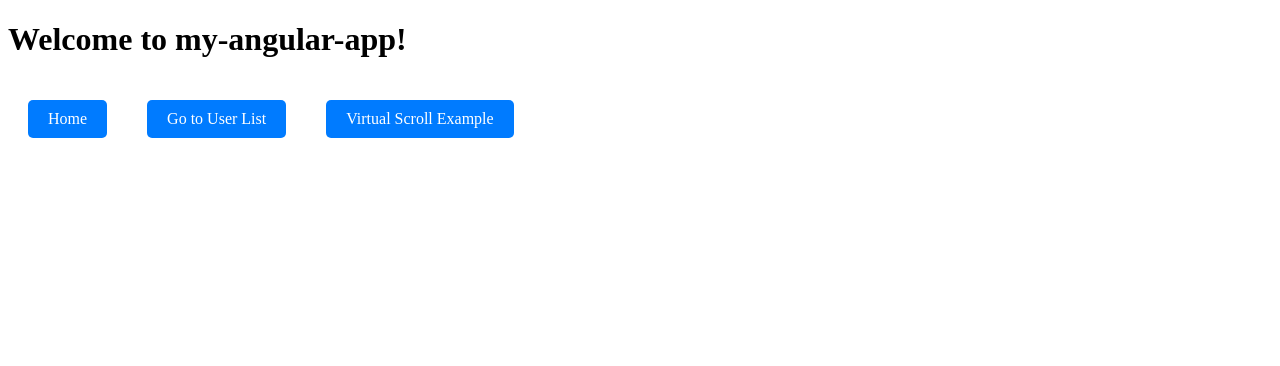
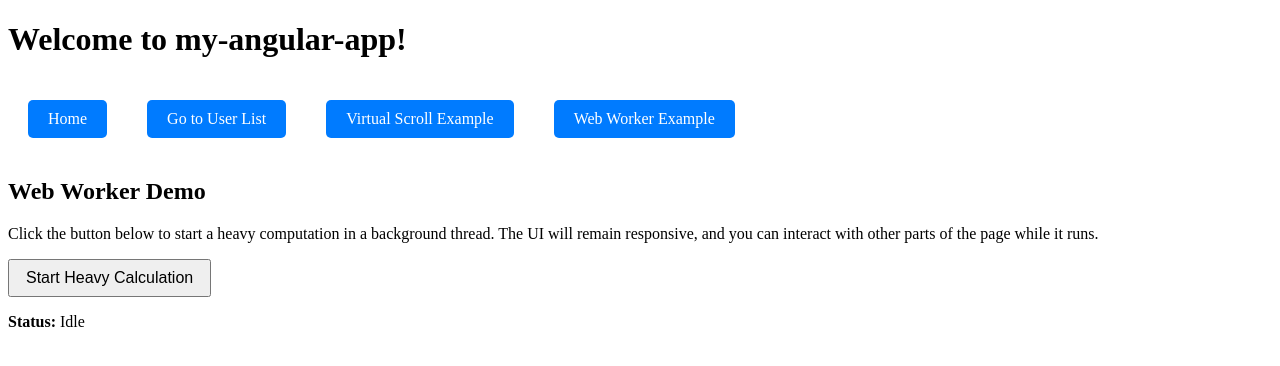
Before and after one commit to rohansolse/2025-angular-interview, an Angular app: page /worker-demo in a window 1280 px wide. Before the commit this address led to /. Shown: the top 366 px of the page. Built offline with nearby package versions, Linux system fonts and the light colour scheme.

Commit message:
workers implemented

```diff
--- a/angular.json
+++ b/angular.json
@@ -34,7 +34,8 @@
             "outputMode": "server",
             "ssr": {
               "entry": "src/server.ts"
-            }
+            },
+            "webWorkerTsConfig": "tsconfig.worker.json"
           },
           "configurations": {
             "production": {
@@ -92,7 +93,8 @@
             "styles": [
               "src/styles.css"
             ],
-            "scripts": []
+            "scripts": [],
+            "webWorkerTsConfig": "tsconfig.worker.json"
           }
         }
       }
--- a/src/app/app.component.html
+++ b/src/app/app.component.html
@@ -4,6 +4,7 @@
     <a routerLink="/home" class="button">Home</a>
     <a routerLink="/users" class="button">Go to User List</a>
     <a routerLink="/virtual-scroll" class="button">Virtual Scroll Example</a>
+    <a routerLink="/worker-demo" class="button">Web Worker Example</a>
   </nav>
 </header>
 
--- a/src/app/app.routes.ts
+++ b/src/app/app.routes.ts
@@ -2,6 +2,7 @@ import { Routes } from '@angular/router';
 import { UserListComponent } from './components/user-list/user-list.component';
 import { HomeComponent } from './components/home/home.component';
 import { VirtualScrollListComponent } from './components/virtual-scroll-list/virtual-scroll-list.component';
+import { WorkerDemoComponent } from './components/worker-demo/worker-demo.component';
 
 export const routes: Routes = [
   { path: '', pathMatch: 'full', redirectTo: 'home' },
@@ -14,4 +15,8 @@ export const routes: Routes = [
     path: 'virtual-scroll',
     component: VirtualScrollListComponent,
   },
+  {
+    path: 'worker-demo',
+    component: WorkerDemoComponent,
+  },
 ];
--- /dev/null
+++ b/src/app/components/worker-demo/worker-demo.component.css
@@ -0,0 +1,10 @@
+button {
+  padding: 0.5rem 1rem;
+  font-size: 1rem;
+  cursor: pointer;
+}
+
+button:disabled {
+  cursor: not-allowed;
+  opacity: 0.6;
+}
--- /dev/null
+++ b/src/app/components/worker-demo/worker-demo.component.html
@@ -0,0 +1,13 @@
+<h2>Web Worker Demo</h2>
+<p>
+  Click the button below to start a heavy computation in a background thread.
+  The UI will remain responsive, and you can interact with other parts of the
+  page while it runs.
+</p>
+
+<button (click)="startCalculation()" [disabled]="status === 'Calculating...'">
+  Start Heavy Calculation
+</button>
+
+<p><strong>Status:</strong> {{ status }}</p>
+<p *ngIf="result"><strong>Result:</strong> {{ result }}</p>
--- /dev/null
+++ b/src/app/components/worker-demo/worker-demo.component.ts
@@ -0,0 +1,46 @@
+import { Component, OnDestroy, OnInit } from '@angular/core';
+import { CommonModule } from '@angular/common';
+
+@Component({
+  selector: 'app-worker-demo',
+  standalone: true,
+  imports: [CommonModule],
+  templateUrl: './worker-demo.component.html',
+  styleUrl: './worker-demo.component.css',
+})
+export class WorkerDemoComponent implements OnInit, OnDestroy {
+  worker: Worker | undefined;
+  status: string = 'Idle';
+  result: string | null = null;
+
+  ngOnInit(): void {
+    if (typeof Worker !== 'undefined') {
+      // Create a new
+      this.worker = new Worker(
+        new URL('../../workers/heavy-computation.worker', import.meta.url),
+        { type: 'module' }
+      );
+
+
+      this.worker.onmessage = ({ data }) => {
+        console.log('Main thread received a message:', data);
+        this.status = 'Done!';
+        this.result = `Result: ${data.result.toFixed(
+          2
+        )} (calculated in ${data.duration}ms)`;
+      };
+    } else {
+      this.status = 'Web Workers are not supported in this browser.';
+    }
+  }
+
+  ngOnDestroy(): void {
+    this.worker?.terminate();
+  }
+
+  startCalculation(): void {
+    this.status = 'Calculating...';
+    this.result = null;
+    this.worker?.postMessage({ iterations: 50_000_000 });
+  }
+}
--- /dev/null
+++ b/src/app/heavy-computation.worker.ts
@@ -0,0 +1,6 @@
+/// <reference lib="webworker" />
+
+addEventListener('message', ({ data }) => {
+  const response = `worker response to ${data}`;
+  postMessage(response);
+});
```
Also changed, not shown: src/app/workers/heavy-computation.worker.ts (added, +13 -0 lines), tsconfig.worker.json (added, +15 -0 lines).
